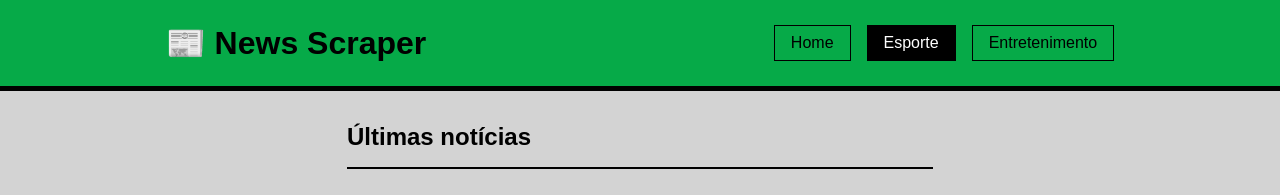
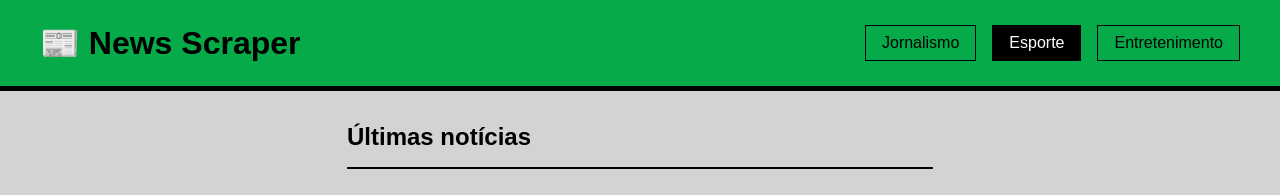
Before and after one commit to lucasrochabz/news-scraper, a plain HTML site: page frontend/sport.html in a window 1280 px wide. Shown: the top 195 px of the page. Drawn offline with Linux system fonts and the light colour scheme.

Commit message:
ajustando header

```diff
--- a/frontend/css/style.css
+++ b/frontend/css/style.css
@@ -18,15 +18,8 @@ img {
   width: 100%;
 }
 
-.header {
-  display: flex;
-  justify-content: space-around;
-  flex-wrap: wrap;
-  gap: 1rem;
-  align-items: center;
+.header-bg {
   background-color: #c4170c;
-  text-align: center;
-  padding: 1.5rem 0;
   border-bottom: 5px solid #000;
 }
 
@@ -36,6 +29,17 @@ img {
 
 .entertainment {
   background-color: #ff6700;
+}
+
+.header {
+  display: flex;
+  flex-wrap: wrap;
+  justify-content: space-between;
+  align-items: center;
+  gap: 1rem;
+  max-width: 1200px;
+  padding: 1.5rem 0;
+  margin: 0 auto;
 }
 
 .menu {
@@ -100,3 +104,9 @@ img {
   text-align: center;
   padding: 2rem 0;
 }
+
+@media (max-width: 800px) {
+  .header {
+    justify-content: center;
+  }
+}
--- a/frontend/sport.html
+++ b/frontend/sport.html
@@ -9,14 +9,16 @@
 </head>
 
 <body>
-  <header class="header sport">
-    <h1>📰 News Scraper</h1>
+  <header class="header-bg sport">
+    <div class="header">
+      <h1>📰 News Scraper</h1>
 
-    <nav class="menu">
-      <a href="../index.html">Home</a>
-      <a href="./sport.html" class="active">Esporte</a>
-      <a href="./entertainment.html">Entretenimento</a>
-    </nav>
+      <nav class="menu">
+        <a href="../index.html">Jornalismo</a>
+        <a href="./sport.html" class="active">Esporte</a>
+        <a href="./entertainment.html">Entretenimento</a>
+      </nav>
+    </div>
   </header>
 
   <article class="article" id="article">
```
Also changed, not shown: frontend/entertainment.html (+9 -7 lines), index.html (+3 -1 lines).
